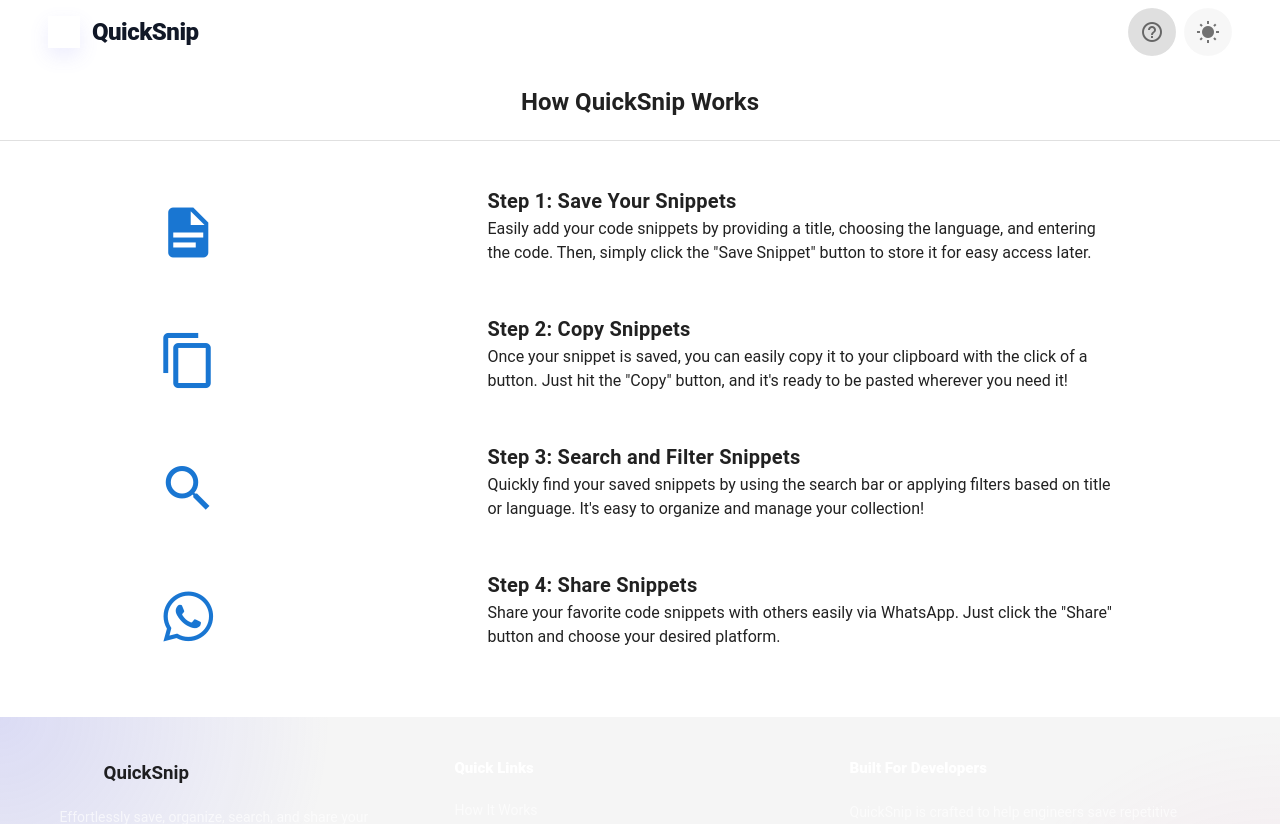
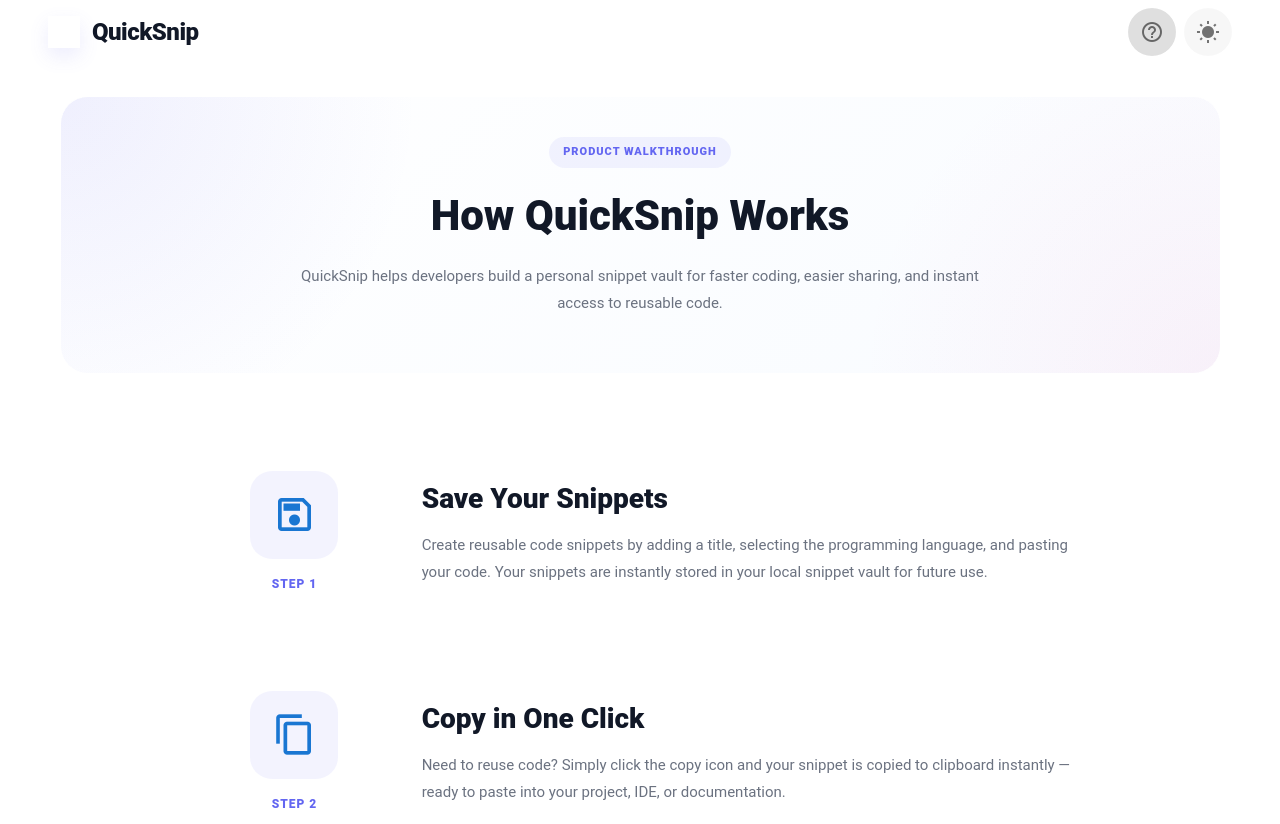
Before and after one commit to rkgupta-dev/code-snippet-manager, a Vue app: page /how-it-works in a window 1280 px wide. Shown: the top 824 px of the page. Built offline with nearby package versions, Linux system fonts and the light colour scheme.

Commit message:
feat: enhance HowItWorks component with new layout and dynamic steps

```diff
--- a/src/components/HowWorks.vue
+++ b/src/components/HowWorks.vue
@@ -1,81 +1,40 @@
 <template>
-  <div>
-    <v-container fluid class="my-2">
-      <div class="text-center" color="primary" dark>
-        <h2 class="font-weight-bold">How QuickSnip Works</h2>
-      </div>
+  <div class="how-page">
+    <!-- top hero -->
+    <v-container class="mb-10">
+      <v-card flat class="how-hero pa-8 pa-md-10 text-center">
+        <div class="how-badge mb-4">PRODUCT WALKTHROUGH</div>
+        <h1 class="how-title mb-4">How QuickSnip Works</h1>
+        <p class="how-subtitle mx-auto">
+          QuickSnip helps developers build a personal snippet vault for faster
+          coding, easier sharing, and instant access to reusable code.
+        </p>
+      </v-card>
     </v-container>
-    <v-divider></v-divider>
+
+    <!-- steps -->
     <v-container>
       <v-row justify="center">
         <v-col cols="12" md="10">
-          <!-- Step 1: Save Snippets -->
-          <v-row class="mt-5" align="center">
-            <v-col cols="12" md="4">
-              <v-icon color="primary" class="display-3"
-                >mdi-file-document</v-icon
-              >
-            </v-col>
-            <v-col cols="12" md="8">
-              <h3 class="text-h6 font-weight-bold">
-                Step 1: Save Your Snippets
-              </h3>
-              <p>
-                Easily add your code snippets by providing a title, choosing the
-                language, and entering the code. Then, simply click the "Save
-                Snippet" button to store it for easy access later.
-              </p>
-            </v-col>
-          </v-row>
+          <div v-for="(step, i) in steps" :key="i" class="process-step mb-8">
+            <v-card flat class="step-card pa-6 pa-md-8">
+              <v-row align="center">
+                <v-col cols="12" md="3" class="text-center">
+                  <div class="step-icon-wrap">
+                    <v-icon size="44" color="primary">{{ step.icon }}</v-icon>
+                  </div>
+                  <div class="step-number mt-4">STEP {{ i + 1 }}</div>
+                </v-col>
 
-          <!-- Step 2: Copy Snippets -->
-          <v-row class="mt-5" align="center">
-            <v-col cols="12" md="4">
-              <v-icon color="primary" class="display-3"
-                >mdi-content-copy</v-icon
-              >
-            </v-col>
-            <v-col cols="12" md="8">
-              <h3 class="text-h6 font-weight-bold">Step 2: Copy Snippets</h3>
-              <p>
-                Once your snippet is saved, you can easily copy it to your
-                clipboard with the click of a button. Just hit the "Copy"
-                button, and it's ready to be pasted wherever you need it!
-              </p>
-            </v-col>
-          </v-row>
-
-          <!-- Step 3: Search and Filter Snippets -->
-          <v-row class="mt-5" align="center">
-            <v-col cols="12" md="4">
-              <v-icon color="primary" class="display-3">mdi-magnify</v-icon>
-            </v-col>
-            <v-col cols="12" md="8">
-              <h3 class="text-h6 font-weight-bold">
-                Step 3: Search and Filter Snippets
-              </h3>
-              <p>
-                Quickly find your saved snippets by using the search bar or
-                applying filters based on title or language. It's easy to
-                organize and manage your collection!
-              </p>
-            </v-col>
-          </v-row>
-
-          <!-- Step 4: Share Snippets -->
-          <v-row class="mt-5" align="center">
-            <v-col cols="12" md="4">
-              <v-icon color="primary" class="display-3">mdi-whatsapp</v-icon>
-            </v-col>
-            <v-col cols="12" md="8">
-              <h3 class="text-h6 font-weight-bold">Step 4: Share Snippets</h3>
-              <p>
-                Share your favorite code snippets with others easily via
-                WhatsApp. Just click the "Share" button and choose your desired
-                platform.
-              </p>
-            </v-col>
-          </v-row>
+                <v-col cols="12" md="9">
+                  <h2 class="step-title mb-3">{{ step.title }}</h2>
+                  <p class="step-desc mb-0">
+                    {{ step.desc }}
+                  </p>
+                </v-col>
+              </v-row>
+            </v-card>
+          </div>
         </v-col>
       </v-row>
     </v-container>
@@ -85,9 +44,157 @@
 <script>
 export default {
   name: "HowItWorks",
+  data() {
+    return {
+      steps: [
+        {
+          icon: "mdi-content-save-outline",
+          title: "Save Your Snippets",
+          desc: "Create reusable code snippets by adding a title, selecting the programming language, and pasting your code. Your snippets are instantly stored in your local snippet vault for future use.",
+        },
+        {
+          icon: "mdi-content-copy",
+          title: "Copy in One Click",
+          desc: "Need to reuse code? Simply click the copy icon and your snippet is copied to clipboard instantly — ready to paste into your project, IDE, or documentation.",
+        },
+        {
+          icon: "mdi-magnify",
+          title: "Search & Filter Efficiently",
+          desc: "As your collection grows, use QuickSnip’s smart search and language filters to instantly locate the exact snippet you need without scrolling endlessly.",
+        },
+        {
+          icon: "mdi-whatsapp",
+          title: "Share Anywhere",
+          desc: "Quickly share useful snippets with teammates, friends, or communities using built-in sharing options. Collaboration becomes faster and smoother.",
+        },
+      ],
+    };
+  },
 };
 </script>
 
 <style scoped>
-/* Optional custom styling */
+.how-page {
+  min-height: 100vh;
+  padding: 20px 0 50px;
+}
+
+/* hero */
+.how-hero {
+  border-radius: 28px !important;
+  background: radial-gradient(
+      circle at top left,
+      rgba(99, 102, 241, 0.1),
+      transparent 30%
+    ),
+    radial-gradient(
+      circle at bottom right,
+      rgba(244, 114, 182, 0.08),
+      transparent 30%
+    ),
+    linear-gradient(135deg, #ffffff, #f8fbff);
+  border: 1px solid rgba(0, 0, 0, 0.04);
+  box-shadow: 0 18px 40px rgba(15, 23, 42, 0.04);
+}
+
+.how-badge {
+  display: inline-block;
+  font-size: 11px;
+  font-weight: 800;
+  padding: 7px 14px;
+  border-radius: 30px;
+  background: rgba(99, 102, 241, 0.08);
+  color: #6366f1;
+  letter-spacing: 1px;
+}
+
+.how-title {
+  font-size: 42px;
+  font-weight: 900;
+  color: #111827;
+}
+
+.how-subtitle {
+  max-width: 700px;
+  color: #6b7280;
+  font-size: 15px;
+  line-height: 1.8;
+}
+
+/* step cards */
+.step-card {
+  border-radius: 24px !important;
+  background: rgba(255, 255, 255, 0.94);
+  border: 1px solid rgba(0, 0, 0, 0.04);
+  box-shadow: 0 12px 30px rgba(15, 23, 42, 0.03);
+  transition: 0.3s ease;
+}
+
+.step-card:hover {
+  transform: translateY(-4px);
+  box-shadow: 0 20px 35px rgba(99, 102, 241, 0.08);
+}
+
+.step-icon-wrap {
+  width: 88px;
+  height: 88px;
+  margin: auto;
+  border-radius: 22px;
+  background: rgba(99, 102, 241, 0.08);
+  display: flex;
+  align-items: center;
+  justify-content: center;
+}
+
+.step-number {
+  font-size: 12px;
+  font-weight: 800;
+  color: #6366f1;
+  letter-spacing: 1px;
+}
+
+.step-title {
+  font-size: 28px;
+  font-weight: 900;
+  color: #111827;
+}
+
+.step-desc {
+  color: #6b7280;
+  line-height: 1.8;
+  font-size: 15px;
+}
+
+/* dark mode */
+.theme--dark .how-hero,
+.theme--dark .step-card {
+  background: rgba(17, 24, 39, 0.92) !important;
+  border: 1px solid rgba(255, 255, 255, 0.05);
+}
+
+.theme--dark .how-title,
+.theme--dark .step-title {
+  color: white;
+}
+
+.theme--dark .how-subtitle,
+.theme--dark .step-desc {
+  color: rgba(255, 255, 255, 0.5);
+}
+
+/* mobile */
+@media (max-width: 960px) {
+  .how-title {
+    font-size: 30px;
+  }
+
+  .step-title {
+    font-size: 22px;
+    text-align: center;
+  }
+
+  .step-desc {
+    text-align: center;
+  }
+}
 </style>
```
